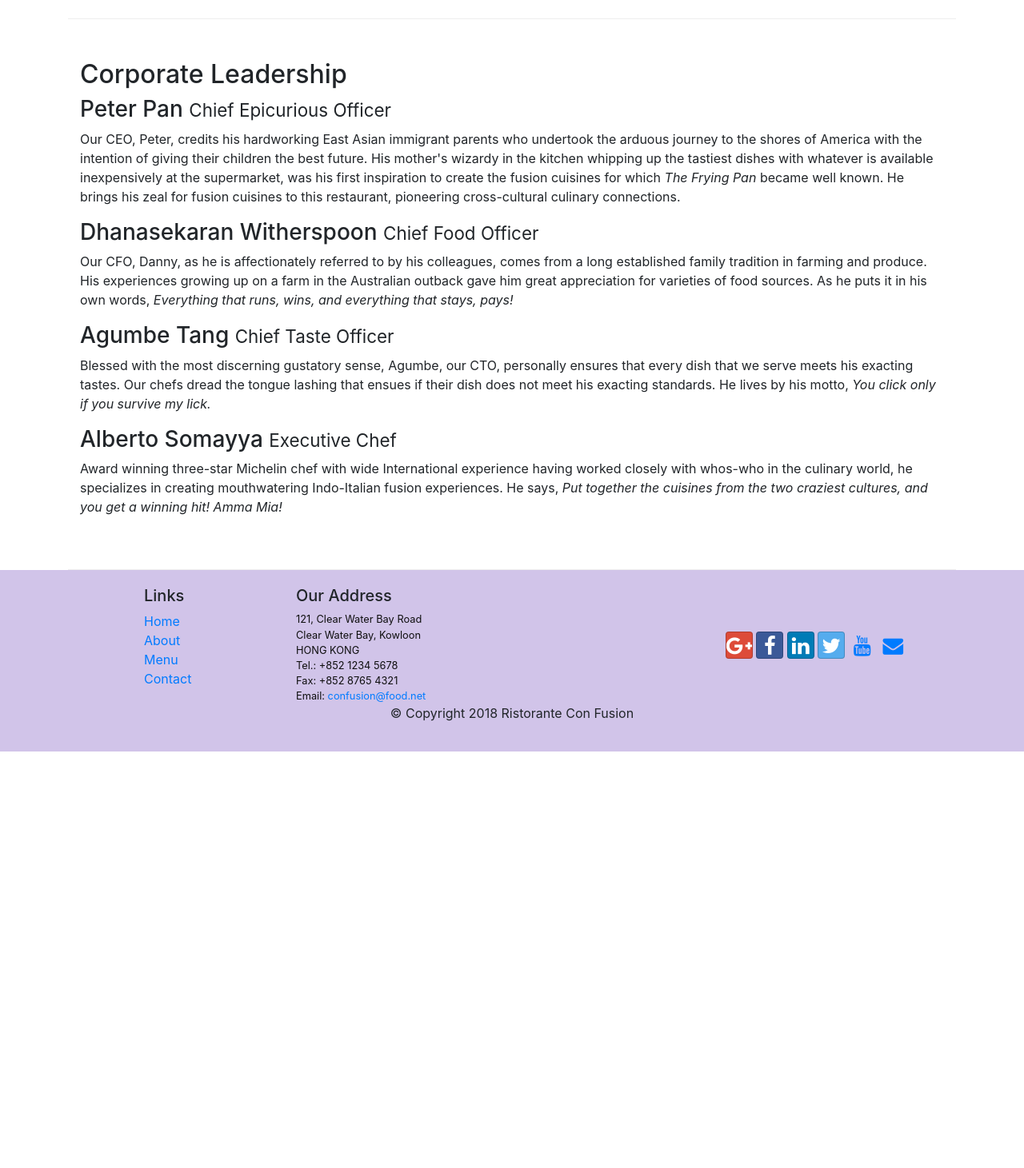
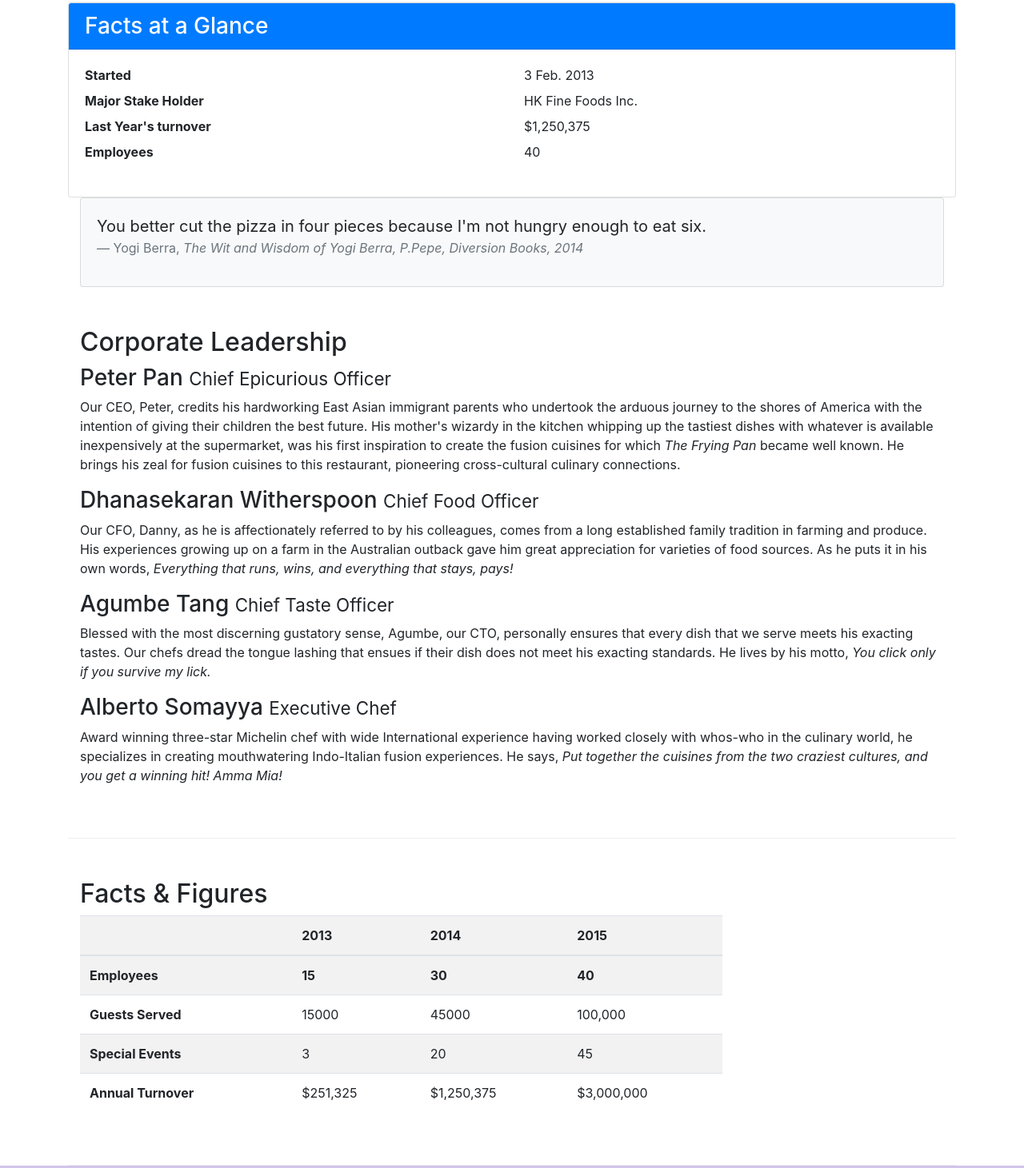
Before and after one commit to gunavardhanganji/ConFusion, a website: page aboutus.html in a window 1280 px wide. Shown: the part 841-2302 px from the top of the page at 80% size. Before the commit the page ends 1781 px from the top, so only its background shows below. Drawn offline with nearby package versions, Linux system fonts and the light colour scheme.

Commit message:
Images and Media

```diff
--- a/aboutus.html
+++ b/aboutus.html
@@ -28,7 +28,7 @@
                 </button>
                 <a class='navbar-brand' href='./index.html'> <!-- allows to display the information
                      as a branding info in nav bar-->
-                    Ristorante Con Fusion
+                    <img src='img/logo.png' height="30" width="41">
                 </a>
                 <div class='collapse navbar-collapse' id='Navbar'>
                     <ul class='navbar-nav mr-auto' href='./index.html'>
@@ -47,11 +47,12 @@
     <header class="jumbotron">
         <div class="container">
             <div class="row row-header">
-                <div class="col-12 col-sm-6">
+                <div class="col-12 col-sm-9">
                     <h1>Ristorante con Fusion</h1>
                     <p>We take inspiration from the World's best cuisines, and create a unique fusion experience. Our lipsmacking creations will tickle your culinary senses!</p>
                 </div>
-                <div class="col-12 col-sm">
+                <div class="col-12 col-sm align-self-center">
+                    <img src="img/logo.png" class="img-fluid">
                 </div>
             </div>
         </div>
@@ -77,9 +78,40 @@
                 <p>Started in 2010, Ristorante con Fusion quickly established itself as a culinary icon par excellence in Hong Kong. With its unique brand of world fusion cuisine that can be found nowhere else, it enjoys patronage from the A-list clientele in Hong Kong.  Featuring four of the best three-star Michelin chefs in the world, you never know what will arrive on your plate the next time you visit us.</p>
                 <p>The restaurant traces its humble beginnings to <em>The Frying Pan</em>, a successful chain started by our CEO, Mr. Peter Pan, that featured for the first time the world's best cuisines in a pan.</p>
             </div>
+
+            </div class="col col-sm">
+                <div class='card'>
+                    <h3 class="card-header bg-primary text-white">Facts at a Glance</h3>
+                    <div class="card-body">
+                        <dl class="row">
+                            <dt class="col-6">Started</dt>
+                            <dd class="col-6">3 Feb. 2013</dd>
+                            <dt class="col-6">Major Stake Holder</dt>
+                            <dd class="col-6">HK Fine Foods Inc.</dd>
+                            <dt class="col-6">Last Year's turnover</dt>
+                            <dd class="col-6">$1,250,375</dd>
+                            <dt class="col-6">Employees</dt>
+                            <dd class="col-6">40</dd>
+                        </dl>
+                    </div>
+                </div>
             <div>
+
+            <div class='col-12'>
+                <div class='card card-body bg-light'>
+                    <blockquote class='blockquote'>
+                        <p class='mb-0'>You better cut the pizza in four pieces
+                            because I'm not hungry enough to eat six.
+                        </p>
+                        <footer class='blockquote-footer'>Yogi Berra,
+                            <cite title='Source Title'>The Wit and Wisdom of Yogi Berra, P.Pepe, Diversion Books, 2014</cite>
+                        </footer>
+                    </blockquote>
+                </div>
             </div>
+
         </div>
+
 
 
         <div class='row row-content'>
@@ -95,7 +127,51 @@
                 <p class='d-none d-sm-block'>Award winning three-star Michelin chef with wide International experience having worked closely with whos-who in the culinary world, he specializes in creating mouthwatering Indo-Italian fusion experiences. He says, <em>Put together the cuisines from the two craziest cultures, and you get a winning hit! Amma Mia!</em></p>
             </div>
        </div>
+       <div class='row row-content'>
+           <div class='col col-sm-9'>
+                <h2>Facts &amp; Figures</h2>
+                <div class='table-responsive'>
+                    <table class='table table-striped'>
+                        <thread class="thread-dark">
+                            <tr>
+                                <th>&nbsp;</th>
+                                <th>2013</th>
+                                <th>2014</th>
+                                <th>2015</th>
+                            </tr>
+                        </thread>
+                        <tbody>
+                            <tr>
+                                <th>Employees</th>
+                                <th>15</th>
+                                <th>30</th>
+                                <th>40</th>
+                            </tr>
+                            <tr>
+                                <th>Guests Served</th>
+                                <td>15000</td>
+                                <td>45000</td>
+                                <td>100,000</td>
+                            </tr>
+                            <tr>
+                                <th>Special Events</th>
+                                <td>3</td>
+                                <td>20</td>
+                                <td>45</td>
+                            </tr>
+                            <tr>
+                                <th>Annual Turnover</th>
+                                <td>$251,325</td>
+                                <td>$1,250,375</td>
+                                <td>$3,000,000</td>
+                            </tr>
+                        </tbody>
+                    </table>
+                </div>
+           </div>
+           <div class='col col-sm-3'></div>
 
+       </div>
     </div>
 
     <footer class="footer">
```
Also changed, not shown: contactus.html (+4 -3 lines), index.html (+20 -8 lines), img/alberto.png (added), img/buffet.png (added), img/logo.png (added), img/uthappizza.png (added), 1 other file.
